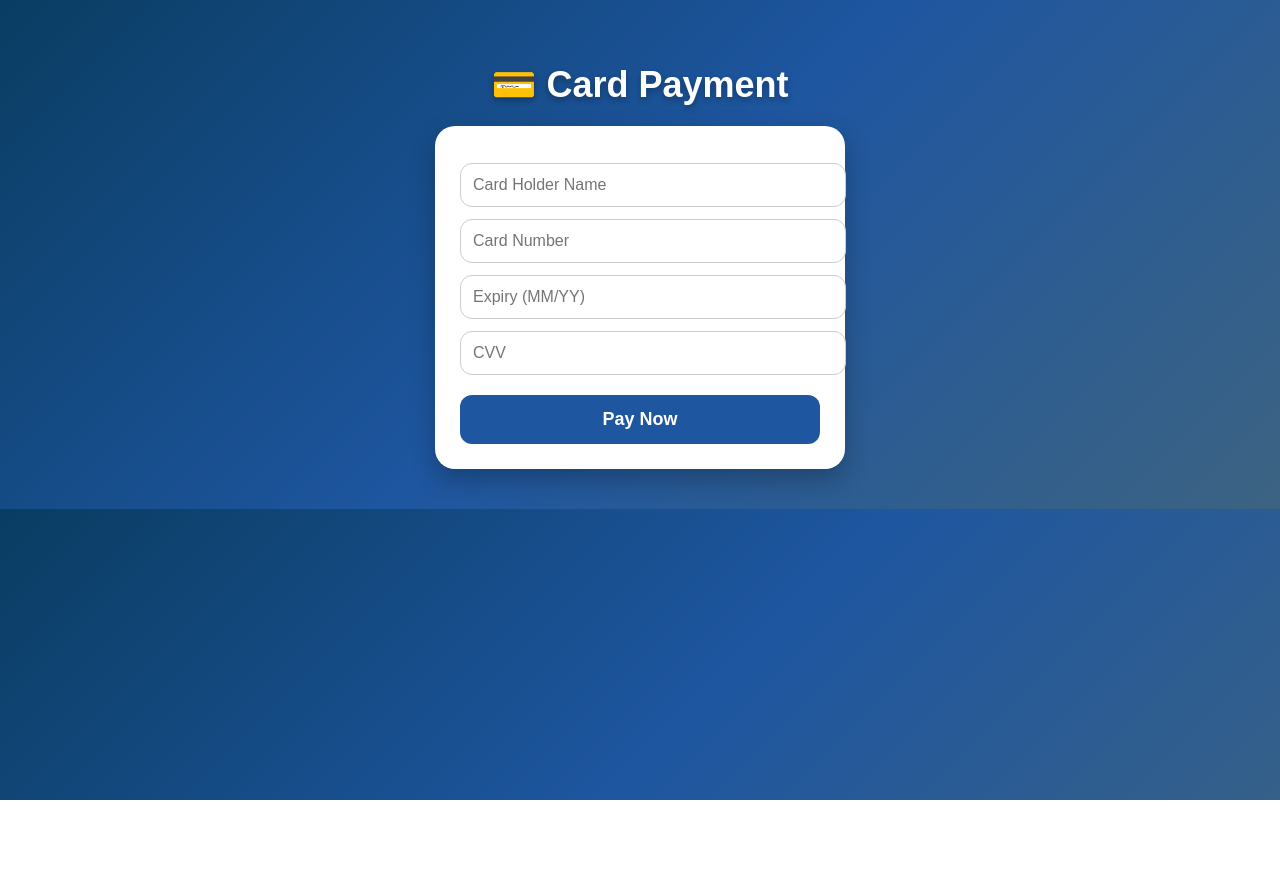
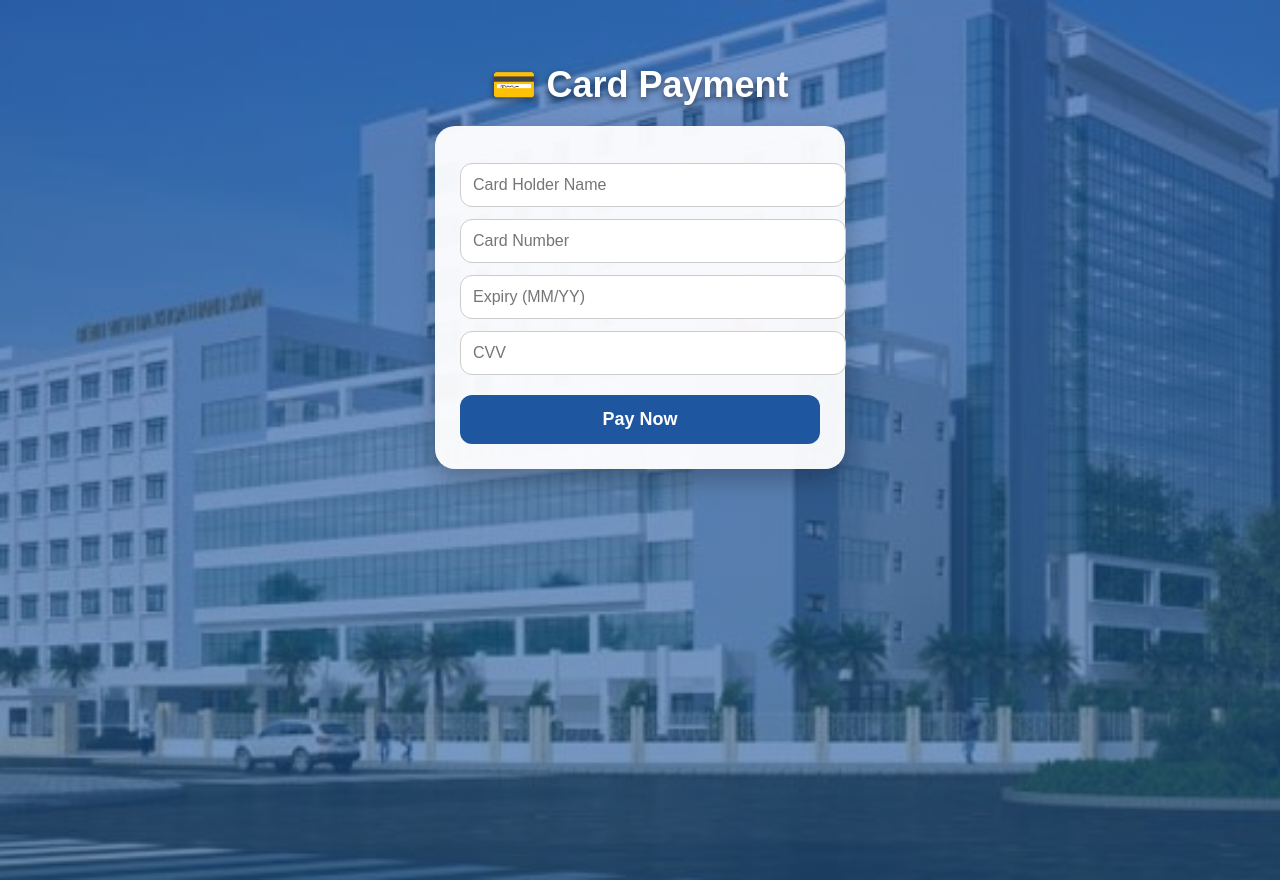
Before and after one commit to Devanshi1211/hospital, a plain HTML site: page card.html in a window 1280 px wide. Before the commit the page ends 800 px from the top, so only its background shows below. Drawn offline with Linux system fonts and the light colour scheme.

Commit message:
Enhance card payment page with background image
Updated the card payment page to include a background image and gradient overlay, enhancing the visual appeal.

```diff
--- a/card.html
+++ b/card.html
@@ -9,20 +9,41 @@
   body {
     margin: 0;
     font-family: "Poppins", sans-serif;
-    background: linear-gradient(135deg, #0a3d62, #1e56a0, #3c6382);
+
+    /* Gradient overlay + hospital image */
+    background-image: linear-gradient(rgba(13,71,161,0.6), rgba(30,87,153,0.6)), url('hospital.jpg');
+    background-size: cover;
+    background-position: center;
+    background-repeat: no-repeat;
+
+    min-height: 100vh;
+    color: white;
     text-align: center;
     padding: 40px 20px;
-    color: white;
+
+    /* Smooth gradient animation */
+  }
+
+  @keyframes bgTransition {
+    0% {
+      background-image: linear-gradient(rgba(13,71,161,0.6), rgba(30,87,153,0.6)), url('hospital.jpg');
+    }
+    50% {
+      background-image: linear-gradient(rgba(0,0,205,0.6), rgba(25,25,112,0.6)), url('hospital.jpg');
+    }
+    100% {
+      background-image: linear-gradient(rgba(13,71,161,0.6), rgba(30,87,153,0.6)), url('hospital.jpg');
+    }
   }
 
   h1 {
     font-size: 36px;
     margin-bottom: 20px;
-    text-shadow: 0 3px 6px rgba(0,0,0,0.3);
+    text-shadow: 0 3px 6px rgba(0,0,0,0.5);
   }
 
   .card-box {
-    background: white;
+    background: rgba(255,255,255,0.95);
     width: 360px;
     padding: 25px;
     margin: auto;
@@ -90,7 +111,6 @@
   const date = params.get("date") || "2025-01-01";
 
   function completePayment() {
-    // You could add simple validation here if needed
     const cardName = document.getElementById("cardName").value;
     const cardNumber = document.getElementById("cardNumber").value;
 
@@ -99,7 +119,6 @@
       return;
     }
 
-    // Redirect to receipt page with all details and payment method = Card
     window.location.href = `receipt.html?hospital=${encodeURIComponent(hospital)}&name=${encodeURIComponent(name)}&email=${encodeURIComponent(email)}&date=${encodeURIComponent(date)}&method=Card`;
   }
 </script>
```
